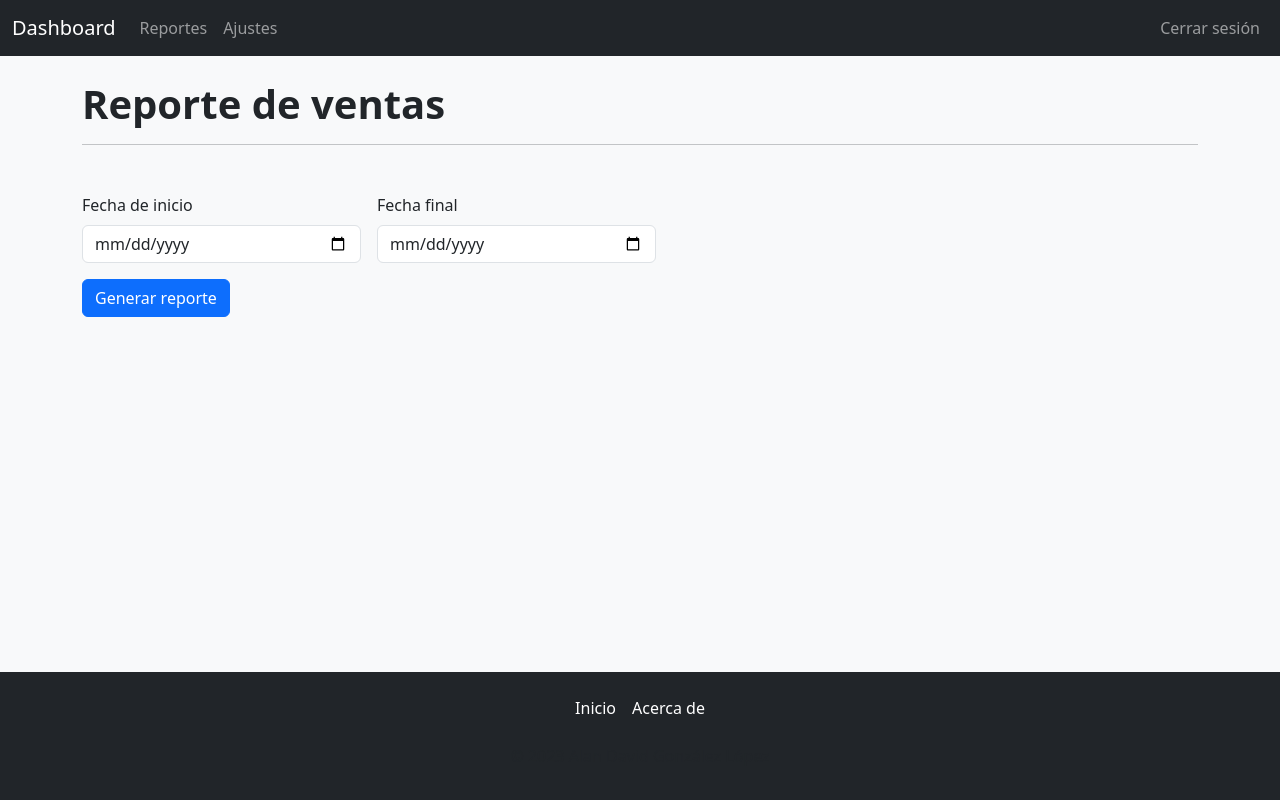
After one commit to alanfvn/admin-tecnologias, a Django app: page /reports/ in a window 1280 px wide. The commit adds this page. Run offline with Django 4.2, Linux system fonts and the light colour scheme; the visitor is signed in with stand-in values (Sample User, id 1); some libraries are stand-ins or nearby versions.

Commit message:
Started creating the reports module

```diff
--- a/website/src/admin_tec/settings.py
+++ b/website/src/admin_tec/settings.py
@@ -127,6 +127,10 @@ USE_TZ = True
 
 STATIC_URL = 'static/'
 
+STATICFILES_DIRS = [
+    os.path.join(BASE_DIR, "static"),
+]
+
 # Default primary key field type
 # https://docs.djangoproject.com/en/4.2/ref/settings/#default-auto-field
 
--- /dev/null
+++ b/website/src/dashboard/templates/reports.html
@@ -0,0 +1,30 @@
+{% extends "menu.html" %}
+
+{% block container %}
+
+
+<div class="container">
+  <h1 class="fw-bold">Reporte de ventas</h1>
+  <hr class="mb-5"/>
+
+  <form class="" method="post">
+    {% csrf_token %}
+    <div class="d-flex flex-row gap-3">
+      <div class="w-25">
+        <label class="form-label">Fecha de inicio</label>
+        <input class="form-control" type="date">
+      </div>
+      <div class="w-25">
+        <label class="form-label">Fecha final</label>
+        <input class="form-control" type="date">
+      </div>
+    </div>
+
+    <div class="mt-3">
+      <button class="btn btn-primary" type="submit">Generar reporte</button>
+    </div>
+  </form>
+
+</div>
+
+{% endblock container %}
--- a/website/src/dashboard/urls.py
+++ b/website/src/dashboard/urls.py
@@ -5,4 +5,5 @@ app_name = 'dashboard'
 
 urlpatterns = [
     path('', Dashboard.as_view(), name='index'),
+    path('reports/', Reports.as_view(), name='reports'),
 ]
--- a/website/src/dashboard/views.py
+++ b/website/src/dashboard/views.py
@@ -7,6 +7,13 @@ from django.utils import timezone
 from django.views.generic import ListView
 
 from dashboard.models import Categoria, DetalleVenta, Producto, Region, Venta
+
+class Reports(LoginRequiredMixin, ListView):
+    login_url = reverse_lazy('authenticate:login')
+    template_name = 'reports.html'
+    context_object_name = 'ventas'
+    model = Venta
+
 
 # Create your views here.
 class Dashboard(LoginRequiredMixin, ListView):
--- /dev/null
+++ b/website/src/static/css/styles.css
@@ -0,0 +1,15 @@
+/* avoid scrollbar changing positions */
+html {
+  overflow-x: hidden;
+  margin-right: calc(-1 * (100vw - 100%));
+}
+
+.layout {
+  min-height: 100vh;
+  display: flex;
+  flex-direction: column;
+}
+
+.layout main {
+  flex-grow: 1;
+}
--- a/website/src/templates/base.html
+++ b/website/src/templates/base.html
@@ -12,9 +12,15 @@
     <!-- scripts -->
     {% block scripts %}
     {% endblock %}
+
+    <!-- css -->
+    {% load static %}
+    <link rel="stylesheet" type="text/css" href="{% static 'css/styles.css' %}">
   </head>
   <body>
-    {% block content %}
-    {% endblock %}
+    <div class="layout bg-light">
+      {% block content %}
+      {% endblock %}
+    </div>
   </body>
 </html>
--- /dev/null
+++ b/website/src/templates/menu.html
@@ -0,0 +1,43 @@
+{% extends 'base.html' %}
+
+{% block content %}
+  <!-- navbar -->
+<nav class="navbar navbar-expand-lg navbar-dark bg-dark mb-4">
+  <div class="container-fluid">
+    <button class="navbar-toggler" type="button" data-bs-toggle="collapse" data-bs-target="#toggler01" aria-controls="toggler01" aria-expanded="false" aria-label="Toggle navigation">
+      <span class="navbar-toggler-icon"></span>
+    </button>
+    <div class="collapse navbar-collapse" id="toggler01">
+      <a class="navbar-brand" href="/">Dashboard</a>
+      <ul class="navbar-nav mb-2 mb-lg-0">
+        <li class="nav-item">
+          <a class="nav-link" href="{% url 'dashboard:reports' %}">Reportes</a>
+        </li>
+        <li class="nav-item">
+          <a class="nav-link" href="{% url 'admin:index' %}">Ajustes</a>
+        </li>
+      </ul>
+
+      <ul class="navbar-nav ms-auto mb-2 mb-lg-0">
+        <li class="nav-item">
+          <a class="nav-link" href="{% url 'authenticate:logout' %}">Cerrar sesión</a>
+        </li>
+      </ul>
+    </div>
+  </div>
+</nav>
+
+<main>
+  {% block container %}
+  {% endblock container %}
+</main>
+
+<!-- footer -->
+<footer class="py-3 bg-dark mt-4">
+  <ul class="nav justify-content-center pb-3">
+    <li class="nav-item"><a href="#" class="nav-link px-2 text-white">Inicio</a></li>
+    <li class="nav-item"><a href="https://github.com/alanfvn" target="_blank" class="nav-link px-2 text-white">Acerca de</a></li>
+  </ul>
+  <p class="text-center text-muted">© {% now "Y" %} Alan David González López</p>
+</footer>
+{% endblock content%}
```
Also changed, not shown: website/src/dashboard/templates/inicio.html (+8 -32 lines).
